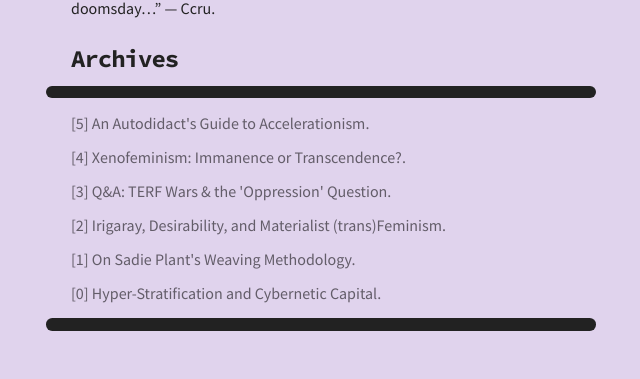
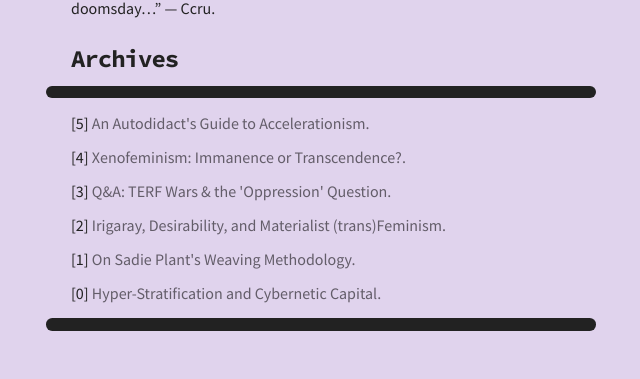
Before and after one commit to alychace/distort.jp, a Jekyll site: the page built from index.md, in a window 1280 px wide. Shown: the part 370-749 px from the top of the page, without its empty margins (319-959 px from the left). Built offline with Jekyll 4.4.1, drawn with Linux system fonts in a browser that asks for light colours; nearby versions of some CDN libraries.

Commit message:
adjusted archive list rendering

```diff
--- a/index.md
+++ b/index.md
@@ -17,7 +17,7 @@ desco: "I'm a PhD student studying film & media, but here I'll write about more:
 <ul class="post-list">
 {% assign count = site.posts | size | minus: 1 %}
 {% for post in site.posts %}
-<li><a href="{{ site.url }}{{ site.baseurl }}{{ post.url }}">[{{ count }}] {{ post.title }}.</a><!-- <div class="post-meta">{{ post.date | date: '%-d %B %Y' | downcase }}</div> --></li>
+<li>[{{ count }}] <a href="{{ site.url }}{{ site.baseurl }}{{ post.url }}">{{ post.title }}.</a><!-- <div class="post-meta">{{ post.date | date: '%-d %B %Y' | downcase }}</div> --></li>
 
 {% assign count = count | minus: 1 %}
 {% endfor %}
```
